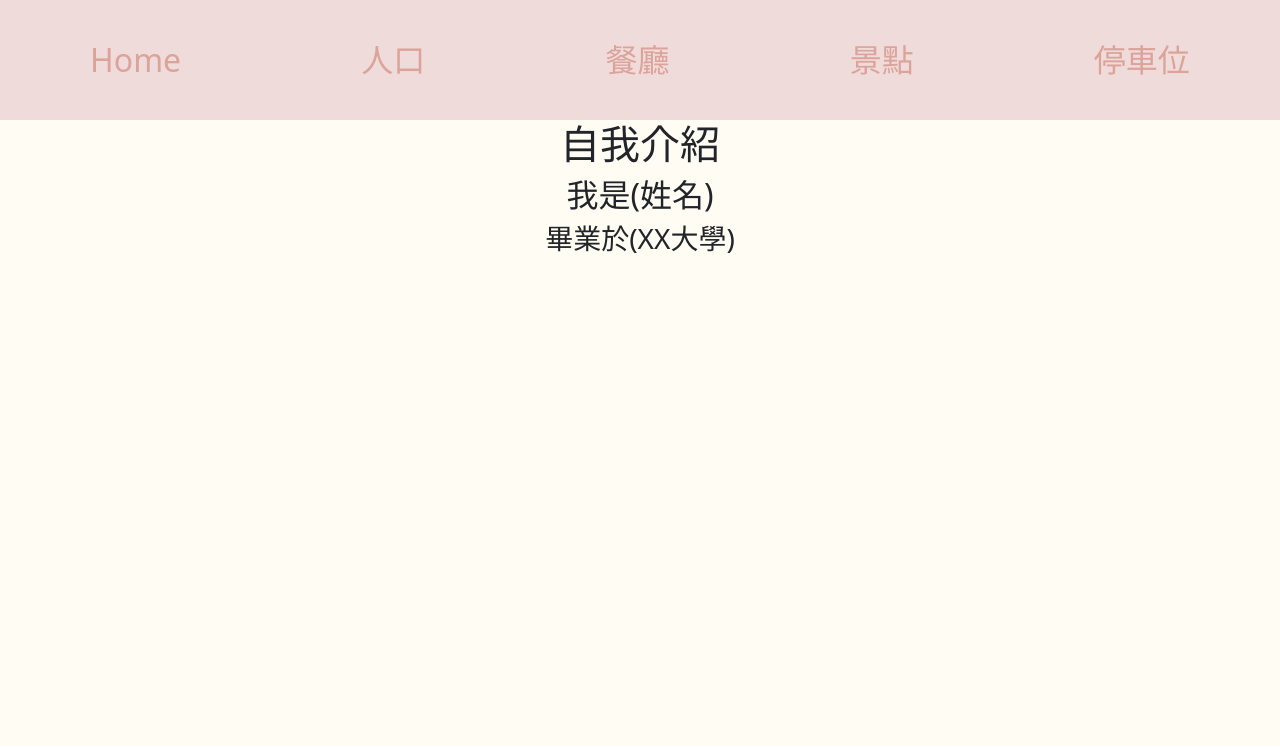
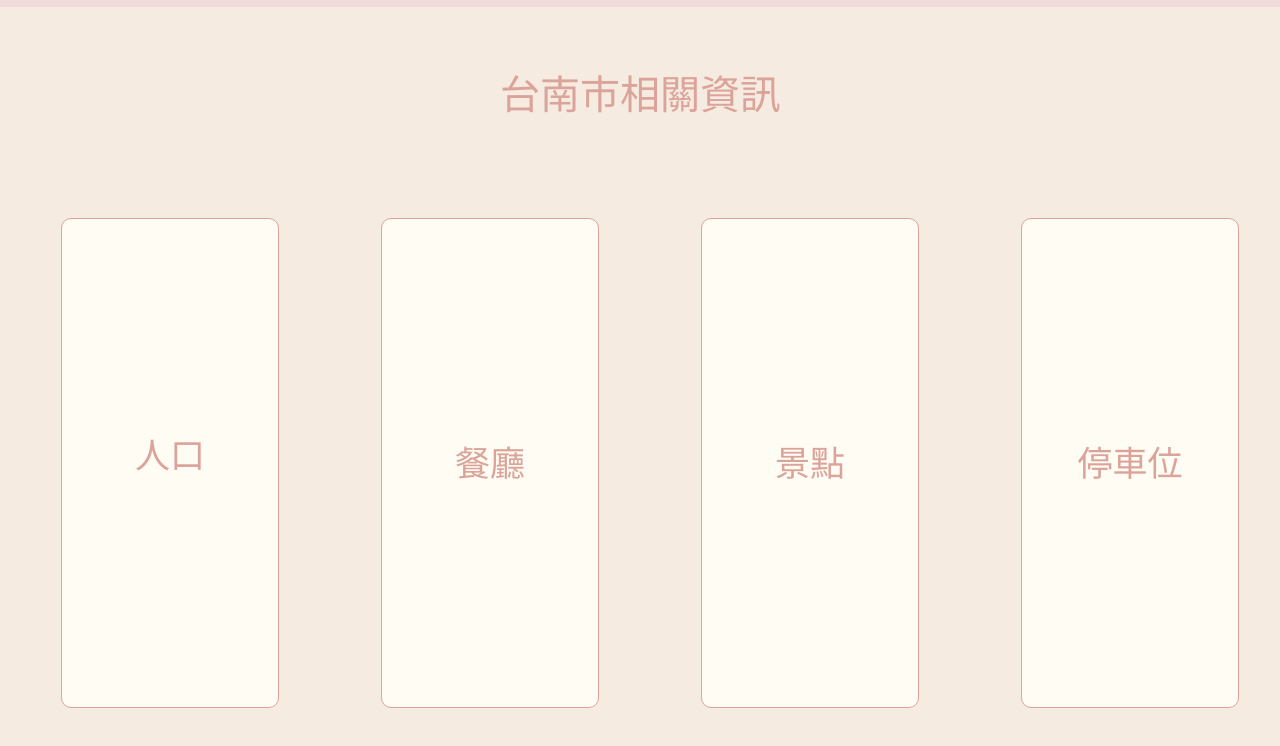
Before and after one commit to aaaeeezynx/Tainan, a Vue app: page / in a window 1280 px wide. Shown: the top 746 px of the page. Built offline with nearby package versions, Linux system fonts and the light colour scheme.

Commit message:
add homeview+police

```diff
--- a/src/views/HomeView.vue
+++ b/src/views/HomeView.vue
@@ -1,13 +1,145 @@
 <script >
+import { RouterLink, RouterView } from 'vue-router'
+export default {
+  data() {
+    return {
 
+    }
+  },
+  action: {
+
+  },
+  components: {
+    RouterLink,
+  }
+}
 </script>
 
 <template>
-  <main>
-    <h1>自我介紹</h1>
-    <h2>我是(姓名)</h2>
-    <h3>畢業於(XX大學)</h3>
-  </main>
+  <link rel="stylesheet" href="https://cdnjs.cloudflare.com/ajax/libs/font-awesome/6.4.2/css/all.min.css"
+    integrity="sha512-z3gLpd7yknf1YoNbCzqRKc4qyor8gaKU1qmn+CShxbuBusANI9QpRohGBreCFkKxLhei6S9CQXFEbbKuqLg0DA=="
+    crossorigin="anonymous" referrerpolicy="no-referrer" />
+  <div class="alll">
+    <div class="tainan">
+      <h1 class="h1">台南市相關資訊</h1>
+    </div>
+
+    <div class="all">
+      <div class="one title">
+        <button>
+          <RouterLink to="/Person" class="header">
+            <p>人口</p>
+          </RouterLink>
+          <i class="fa-solid fa-user-large-slash"></i>
+        </button>
+      </div>
+      <div class="two title">
+        <button>
+          <RouterLink to="" class="header">餐廳</RouterLink>
+          <i class="fa-solid fa-utensils"></i>
+        </button>
+      </div>
+      <div class="three title">
+        <button>
+          <RouterLink to="" class="header">景點</RouterLink>
+          <i class="fa-solid fa-map-location-dot"></i>
+        </button>
+      </div>
+      <div class="four title">
+        <button>
+          <RouterLink to="" class="header">停車位</RouterLink>
+          <i class="fa-solid fa-square-parking"></i>
+        </button>
+      </div>
+    </div>
+  </div>
 </template>
 
-<style scoped lang="scss"></style>
+<style scoped lang="scss">
+.alll {
+  width: 100%;
+  height: 85vh;
+  background-color: #F5EBE0;
+  position: relative;
+  z-index: 30;
+
+  .tainan {
+    position: absolute;
+    top: -50px;
+    width: 100%;
+    height: 20%;
+    z-index: 1000;
+
+    .h1 {
+      width: 100%;
+      height: 100%;
+      z-index: 1000;
+      color: #DBA39A;
+    }
+  }
+
+  .all {
+    width: 100%;
+    height: 90%;
+    top: -113px;
+    position: absolute;
+    z-index: -1;
+    background-color: #F5EBE0;
+    display: flex;
+    align-items: center;
+    justify-content: space-around;
+
+    .title {
+      width: 17%;
+      height: 80%;
+      position: relative;
+
+      button {
+        &:hover {
+          scale: (1.2);
+          background-color: #DBA39A;
+          border: 1.7px solid #F5EBE0;
+          .header {
+            color: #F5EBE0;
+          }
+          i {
+            color: #F5EBE0;
+          }
+        }
+
+
+        transition: 0.3s;
+        width: 100%;
+        height: 100%;
+        position: absolute;
+        left: 10px;
+        top: 150px;
+        border-radius: 10px;
+        border: 1.7px solid #DBA39A;
+        background-color: #FEFCF3;
+
+        .header {
+          width: 100%;
+          height: 100%;
+          display: flex;
+          text-decoration: none;
+          color: #DBA39A;
+          font-size: 35px;
+          justify-content: center;
+          align-items: center;
+        }
+
+        i {
+          color: #DBA39A;
+          font-size: 35px;
+          position: absolute;
+          bottom: 320px;
+          left: 98px;
+        }
+      }
+    }
+
+
+  }
+}
+</style>
--- a/src/views/Person.vue
+++ b/src/views/Person.vue
@@ -11,7 +11,8 @@ export default {
          mapname: [],
          ispink: false,
          mapclicks: [],
-         riyu: false
+         riyu: false,
+         selectedOption: "",
       }
    },
    methods: {
@@ -123,7 +124,7 @@ export default {
                this.ispink = true
                let left = event.clientX - 600;
                let top = event.clientY - 100;
-               //设置div的偏移量
+               //设置map div的偏移量
                map.style.left = left + "px";
                map.style.top = top + "px";
             })
@@ -138,7 +139,9 @@ export default {
          const all22 = document.getElementById("all2")
          const all32 = document.getElementById("all3")
          const part2 = document.getElementById("part")
-         const police2 = document.getElementById("police")
+         const police = document.getElementById("police")
+         const selriyu = document.getElementById("selriyu")
+         this.selectedOption = "police";
          fetch("../Tainan_districts_blank.json")
             .then(response => response.json())
             .then(data => {
@@ -151,7 +154,8 @@ export default {
                         if (item2.單位 == valueAttribute) {
                            all22.innerText = "受理失蹤總數　:　" + item2.受理總數 + "　件"
                            all32.innerText = "尋獲失蹤總數　:　" + item2.尋獲總數 + "　件"
-                           police.innerHTML = item2.單位
+                           police.innerText = item2.單位
+                           police.value = item2.單位
                            this.arrriyu = "隨父母或親屬離家　：　" + item2.隨父母或親屬離家 + "　件" + "　　　　　　離家出走　：　" + item2.離家出走 + "　件" + "　　　　　　　　　　　　意外災難　：　" + item2.意外災難 + "　件" + "　　　　　　　　　　　　迷途走失　：　" + item2.迷途走失 + "　件" + "　　　　　　　　　　　　上下學未歸　：　" + item2.上下學未歸 + "　件" + "　　　　　　　　　智能障礙走失　：　" + item2.智能障礙走失 + "　件" + "　　　　　　　　　精神疾病走失　：　" + item2.精神疾病走失 + "　件" + "　　　　　　　　　天然災難　：　" + item2.天然災難 + "　件" + "　　　　　　　　　　　　其他　：　" + item2.其他 + "　件"
                         }
                      })
@@ -159,7 +163,10 @@ export default {
                })
             })
       },
-   }
+   },
+   mounted(){
+      this.selectedOption = "police";
+   },
 }
 </script>
 
@@ -170,8 +177,8 @@ export default {
             <h2>失蹤人口統計</h2>
          </div>
          <div class="detail">
-            <select name="" id="part" @click="test()" @change="all()">
-               <option id="police" selected disabled hidden>請選擇分局</option>
+            <select name="" id="part" @click="test()" @change="all()" v-model="selectedOption">
+               <option id="police" selected hidden value="police">請選擇分局</option>
                <option :value="item" v-for="item in this.items">{{ item }}</option>
             </select>
             <div class="class">
@@ -179,11 +186,11 @@ export default {
                <p id="all3" class="show">尋獲失蹤總數　:　　件</p>
             </div>
             <select id="select1" name="" @change="select()">
-               <option selected disabled hidden>請選擇失蹤原因</option>
+               <option id="selriyu" selected disabled hidden >請選擇失蹤原因</option>
                <option :value="item" v-for="item in array">{{ item }}</option>
             </select>
-            <div class="riyu show" :class="{ riyu2: riyu }"  id="riyuken">
-               <p class="p" :class="{ p2: riyu }" >{{ this.arrriyu }}</p>
+            <div class="riyu show" :class="{ riyu2: riyu }" id="riyuken">
+               <p class="p" :class="{ p2: riyu }">{{ this.arrriyu }}</p>
             </div>
          </div>
       </div>
@@ -447,19 +454,15 @@ export default {
          <div id="map" :class="{ map: ispink }"></div>
          <div class="littles">
             <div class="little1 little">
-               <svg baseprofile="tiny" fill="#fff" height="207" stroke="#ffffff" stroke-linecap="round"
-                  stroke-linejoin="round" stroke-width="2" version="1.2" viewbox="0 -150 138 200" width="205"
-                  xmlns="Tainan districts blank.svg" id="svg" class="littlesvg">
-                  <path
+               <svg data-v-1e86df15="" height="207" width="122" id="svg" class="littlesvg">
+                  <path data-v-1e86df15=""
                      d="m 185.77129,438.85049 -1.34985,-4.72161 1.63906,-3.35681 6.30975,1.63907 1.96688,-3.60595 1.06473,-4.34286 6.55626,-6.22845 -1.96688,-4.01504 -0.65562,-4.5894 2.29468,-3.35941 8.93226,-3.27813 5.65149,-8.274 -4.26157,1.31125 -3.02899,-0.65563 -7.29319,-4.34287 0.65563,-4.58938 3.35943,-2.37599 1.63907,-4.9172 -2.62251,-0.3278 -1.63907,-3.35943 10.24088,-17.86712 18.85056,3.35942 2.6225,2.6225 0.36409,0.79864 7.28007,4.64184 9.93405,1.98522 2.65396,7.9462 5.95571,5.30008 6.62182,0.66349 0,-7.28532 3.31223,5.30008 11.9219,3.31222 3.97309,-1.6561 0.63961,0.41351 0,9.83439 -5.61966,4.21473 -9.3661,3.74643 -1.87319,0.4683 -3.74643,-8.89778 -7.96119,-0.93661 -9.36609,2.80983 -7.02456,-9.36609 -7.02457,1.87323 -0.46829,-3.74643 2.34152,11.23929 0,8.89779 -1.87323,6.08796 -4.21472,-0.93663 -5.15136,6.55626 4.21473,3.27813 0.46833,7.02459 -1.40493,7.49286 -0.4683,2.34152 -8.89778,3.74644 -14.98574,2.3415 -11.70761,0 -7.49286,-4.21473 z"
-                     class="district" />
+                     class="district"></path>
                </svg>
                <p class="police">不可犯罪地區</p>
             </div>
             <div class="little2 little">
-               <svg baseprofile="tiny" fill="#fff" height="207" stroke="#ffffff" stroke-linecap="round"
-                  stroke-linejoin="round" stroke-width="2" version="1.2" viewbox="0 -150 138 200" width="205"
-                  xmlns="Tainan districts blank.svg" id="svg" class="littlesvg">
+               <svg data-v-1e86df15="" height="207" width="122" id="svg" class="littlesvg">
                   <path
                      d="m 185.77129,438.85049 -1.34985,-4.72161 1.63906,-3.35681 6.30975,1.63907 1.96688,-3.60595 1.06473,-4.34286 6.55626,-6.22845 -1.96688,-4.01504 -0.65562,-4.5894 2.29468,-3.35941 8.93226,-3.27813 5.65149,-8.274 -4.26157,1.31125 -3.02899,-0.65563 -7.29319,-4.34287 0.65563,-4.58938 3.35943,-2.37599 1.63907,-4.9172 -2.62251,-0.3278 -1.63907,-3.35943 10.24088,-17.86712 18.85056,3.35942 2.6225,2.6225 0.36409,0.79864 7.28007,4.64184 9.93405,1.98522 2.65396,7.9462 5.95571,5.30008 6.62182,0.66349 0,-7.28532 3.31223,5.30008 11.9219,3.31222 3.97309,-1.6561 0.63961,0.41351 0,9.83439 -5.61966,4.21473 -9.3661,3.74643 -1.87319,0.4683 -3.74643,-8.89778 -7.96119,-0.93661 -9.36609,2.80983 -7.02456,-9.36609 -7.02457,1.87323 -0.46829,-3.74643 2.34152,11.23929 0,8.89779 -1.87323,6.08796 -4.21472,-0.93663 -5.15136,6.55626 4.21473,3.27813 0.46833,7.02459 -1.40493,7.49286 -0.4683,2.34152 -8.89778,3.74644 -14.98574,2.3415 -11.70761,0 -7.49286,-4.21473 z"
                      class="district2" />
@@ -543,6 +546,7 @@ export default {
          display: flex;
          align-items: center;
          justify-content: center;
+
          .p {
             width: 100%;
             height: 160px;
@@ -598,7 +602,6 @@ export default {
       position: absolute;
       background-color: #F0DBDB;
       color: black;
-      // pointer-events: none;
       font-size: 18px;
    }
 
@@ -653,4 +656,5 @@ export default {
          margin-top: 25px;
       }
    }
-}</style>
+}
+</style>
```
